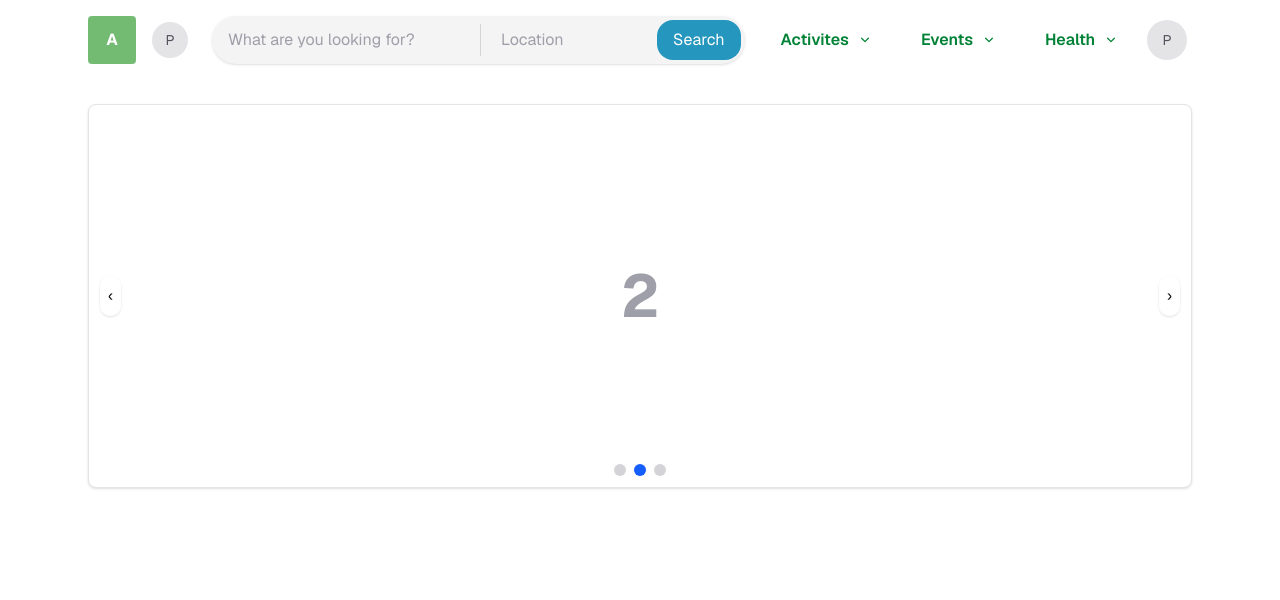
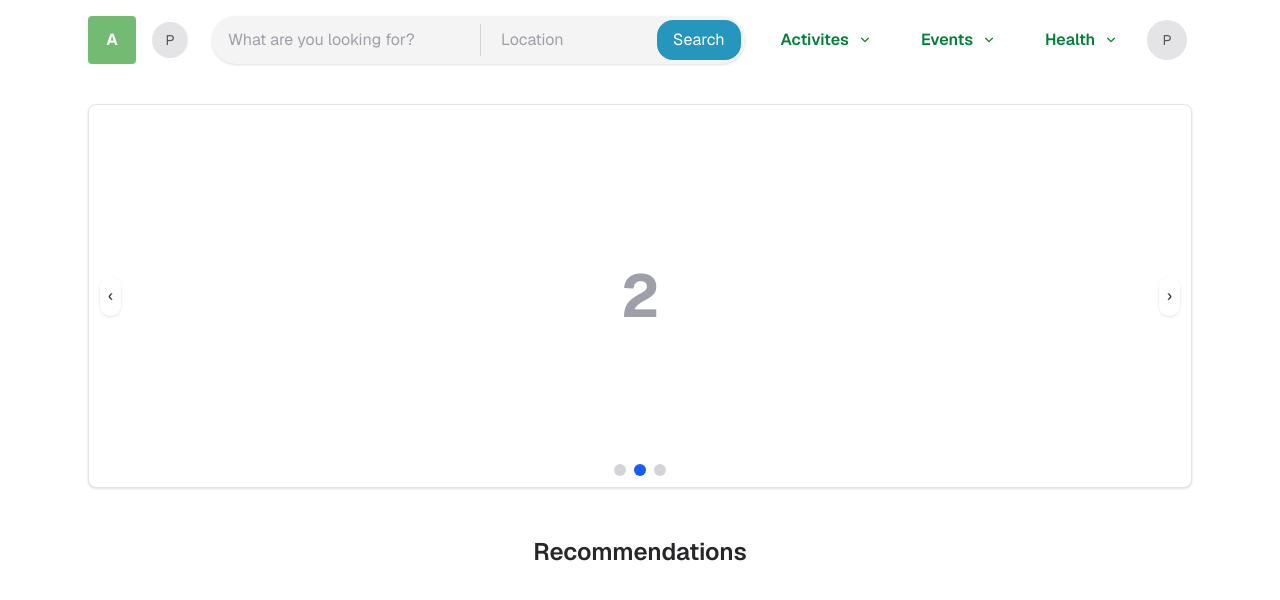
Before and after one commit to theRedKh/accessible-TO, a Next.js app in the folder client/: page / in a window 1280 px wide. Shown: the top 600 px of the page. Built offline with nearby package versions, Linux system fonts and the light colour scheme.

Commit message:
recommendations title

```diff
--- a/client/src/app/page.js
+++ b/client/src/app/page.js
@@ -59,7 +59,7 @@ export default function Home() {
   }, [searchFullOpen]);
 
   return (
-    <div className="flex min-h-screen w-full flex-col bg-white font-sans">
+    <div className="flex min-h-screen w-full flex-col bg-white font-sans text-zinc-800 items-center text-center">
       <header className="w-full bg-white">
         <nav className="max-w-6xl mx-auto flex flex-col sm:flex-row items-start sm:items-center gap-3 sm:gap-6 py-4 px-4 sm:px-6">
           <div className="flex items-center gap-4 w-full sm:w-auto">
@@ -256,7 +256,9 @@ export default function Home() {
           </div>
         </section>
 
-        <section className="bg-white min-h-[400px]"></section>
+        <section className="bg-white min-h-[400px]">
+          <h2 className="text-2xl font-semibold mb-4">Recommendations</h2>
+        </section>
       </main>
     </div>
   );
```
